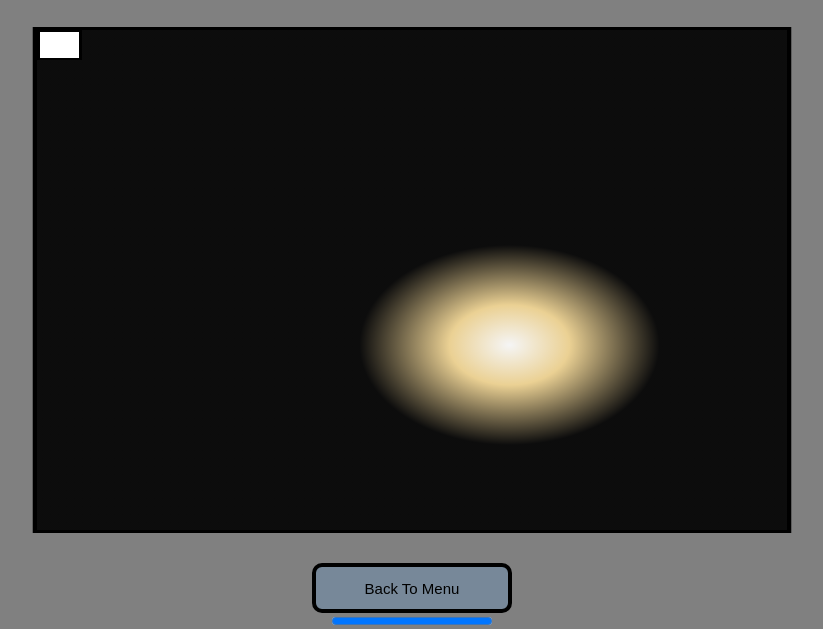
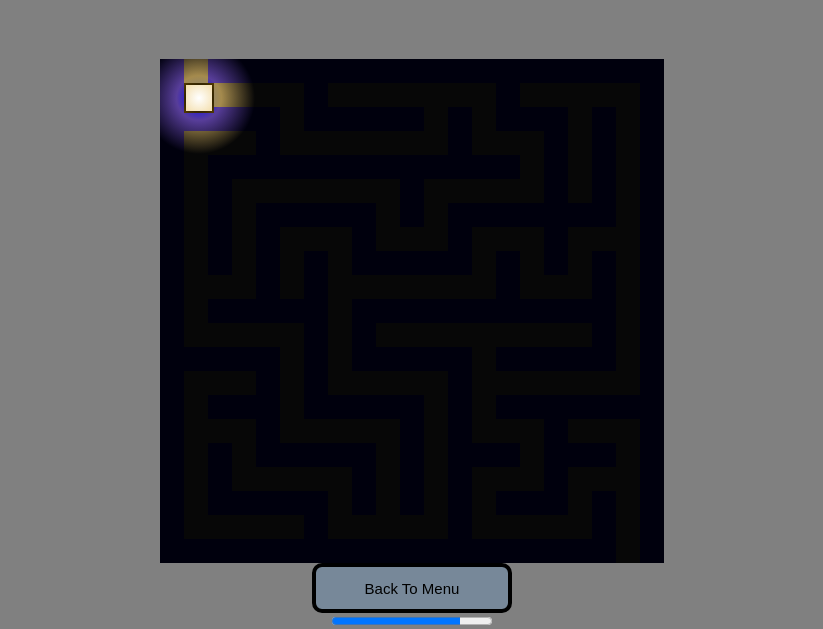
Before and after one commit to QuinnCabilan/MazeGameOne, a plain HTML site: page game.html in a window 1280 px wide. Shown: the part 171-800 px from the top of the page, without its empty margins (228-1051 px from the left). Drawn offline with Linux system fonts and the light colour scheme.

Commit message:
maze logic and beginning of collision + css stuff

```diff
--- a/game.html
+++ b/game.html
@@ -9,16 +9,11 @@
 <body>
     <div id="fatHead">The Maze</div>
     <div id="map">
-
-        <div id ="fog">
-
-
             <div id="player"></div>
             <div id="spawnPoint"></div>
             <div id="exitPoint"></div>
             <div id="walls"></div>
-        </div>
-        </div>
+            <div id ="fog"></div> </div>
     <button id="callHome" >Back To Menu</button>
 
     <progress id="visionMeter" max="100" value="100"></progress>
--- a/globalVars.js
+++ b/globalVars.js
@@ -2,8 +2,8 @@ const PLAYER_COLOR_KEY = "mazePlayerColor";
 const PLAYER_TOGGLE_SPRINT_KEY = "toggleSprint";
 
 let player = {
-    x: 300,
-    y: 300,
+    x: 24,
+    y: 24, //changed spawn positions to match maze point
     size: "30",
     speed: "180",
     r: 255,
--- a/main.js
+++ b/main.js
@@ -170,8 +170,8 @@ const currentSpeed = pressedKeys.includes("shift")
     ? baseSpeed * sprintMultiplier
     : baseSpeed;
 const lightFlash = pressedKeys.includes("f")
-    ? fog.style.visibility =  hidden
-    : fog.style.visibility =  visible;
+    ? "hidden"
+    : "visible"; //was a wee bit overcomplicated just needed to be strings instead :D
 if (upIndex !== -1 && downIndex !== -1) {
     directionY = upIndex > downIndex ? -1 : 1;
 } else if (upIndex !== -1) {
--- a/maze.js
+++ b/maze.js
@@ -8,24 +8,66 @@ const rows = Math.floor(map.clientHeight / cellSize);
 // Create a grid filled with paths (0).
 const grid = Array.from(
     { length: rows },
-    () => Array(columns).fill(0)
+    () => Array(columns).fill(1)
 );
 
 const startRow = 1;
 const startCol = 1;
-
-const directions = [
-    [-1, 0],
-    [1, 0],
-    [0, -1],
-    [0, 1],
+//based off of prims algorithm
+const directions = [ //1 represents a wall, 0 represents a path/empty cell, by going 2 at a time it leaves paths open between walls
+    [-2, 0],
+    [2, 0],
+    [0, -2],
+    [0, 2],
 ]
 
+grid[startRow][startCol] = 0;
+const stack = [[startRow, startCol]];
+
+while (stack.length > 0) {
+    const [row, col] = stack[stack.length - 1];
+
+    const choices = directions.filter(([dr, dc]) => {
+        const nextRow = row + dr;
+        const nextCol = col + dc;
+
+        return nextRow > 0 &&
+            nextRow < rows - 1 &&
+            nextCol > 0 &&
+            nextCol < columns - 1 &&
+            grid[nextRow][nextCol] === 1;
+    });
+
+    if (choices.length === 0) {
+        stack.pop();
+        continue
+    }
+
+    const [dr, dc] = choices[Math.floor(Math.random() * choices.length)];
+    const nextRow = row + dr;
+    const nextCol = col + dc;
+
+    grid[row + dr / 2][col + dc / 2] = 0;
+    grid[nextRow][nextCol] = 0;
+    stack.push([nextRow, nextCol])
+}
+
+let exitRow = rows - 2;
+let exitCol = columns - 2;
+
+if (exitRow % 2 ===0) exitRow--;
+if (exitCol % 2 ===0) exitCol--;
+
+grid[0][startCol] = 0;
+grid[rows - 1][exitCol] = 0;
+
+
+/*
 const newRow = row + dr;
 const newCol = col + dc;
 
 const frontier = [];
-frontier.push([row, col])//.push moves elements of an array to the end of the array and returns the new length of the array.
+frontier.push([row, col])//.push moves elements of an array to the end of the array and returns the new length of the array (Q).
 
 const randomIndex = Math.floor(
     Math.random() * frontier.length
@@ -35,9 +77,8 @@ const [wallRow, wallCol] = frontier.splice(
     randomINdex, 1
 )[0];
 
-/*
 
-// Add three test walls.
+
 grid.forEach((row, rowIndex) => {
     row.forEach((value, columnIndex) => {
         if (Math.random() < 0.1) { //0.x changes the % of walls filled in by x0% ie. 0.5=50%
@@ -45,8 +86,7 @@ grid.forEach((row, rowIndex) => {
         }
     });
 });
-
-// Create the container for all cells.
+*/
 const gridElement = document.createElement("div");
 gridElement.id = "gridElement";
 
@@ -64,7 +104,7 @@ grid.forEach((row, rowIndex) => {
             cell.classList.add("wall");
         }
 
-        // Position the cell within the map.
+
         cell.style.left = `${columnIndex * cellSize}px`;
         cell.style.top = `${rowIndex * cellSize}px`;
 
@@ -72,5 +112,22 @@ grid.forEach((row, rowIndex) => {
     });
 });
 
-// Add the completed grid to the map.
-map.prepend(gridElement);
+map.prepend(gridElement)
+
+function wallRightThereBro(x, y) {
+    const size = inGamePlayer.offsetWidth;
+
+    const corners = [ //corners = the four corners of the player not the maze
+        [x, y]
+        [x + size - 1, y],
+        [x, y + size - 1],
+        [x + size - 1, y + size - 1]
+    ];
+
+    return corners.some(([pageXOffset, py]) => {
+        const col = Math.floor(px / cellsize);
+        const row = Math.floor(py / cellsize); //basically turns pixels into grid coordinates
+
+        return grid[row]?.[col] !== 0;
+    })
+}
--- a/style.css
+++ b/style.css
@@ -193,13 +193,11 @@ body {
 }
 
 #map{
-    border: solid black 3px;
-    height: 500px;
-    width: 500px;
-    display: flex;
-    margin: auto;
-    background-color: whitesmoke;
-    transform: scaleX(1.5);
+    position: relative;
+    height: 504px;
+    width: 504px;
+    display: block;
+    overflow: hidden;
 }
 
 #player{
@@ -246,3 +244,22 @@ body {
     rgba(0, 0, 0, 0.95) 100%
   );
 }
+
+#gridElement{
+    position: absolute;
+    inset: 0;
+}
+/*(**NOTE FOR SELF**) inset is like padding but for all sides*/
+
+.maze-cell {
+    position: absolute;
+    width: 24px;
+    height: 24px;
+}
+
+.maze-cell.wall{
+    background-color: blue;
+}
+
+/*i made the maze walls blue because they would be camo in black because of fog,
+feel free to change it to whatever*/
```
